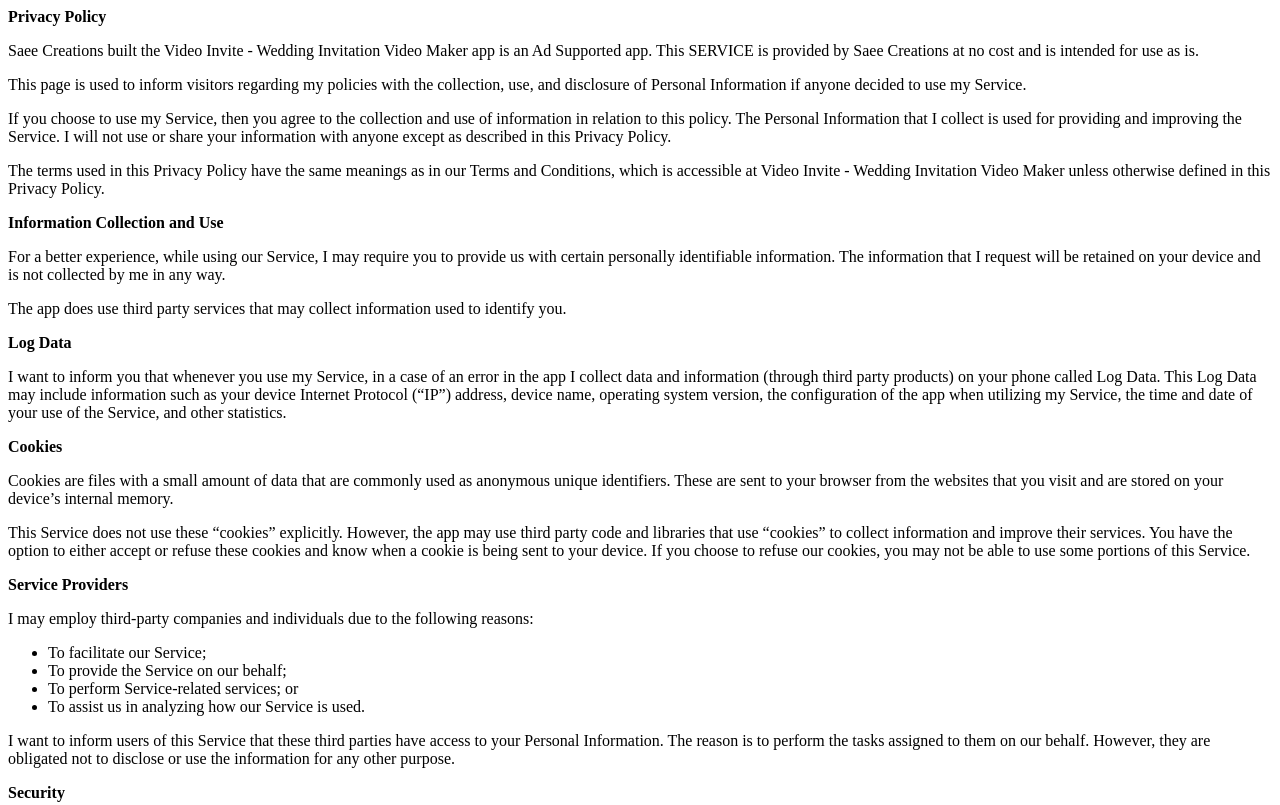
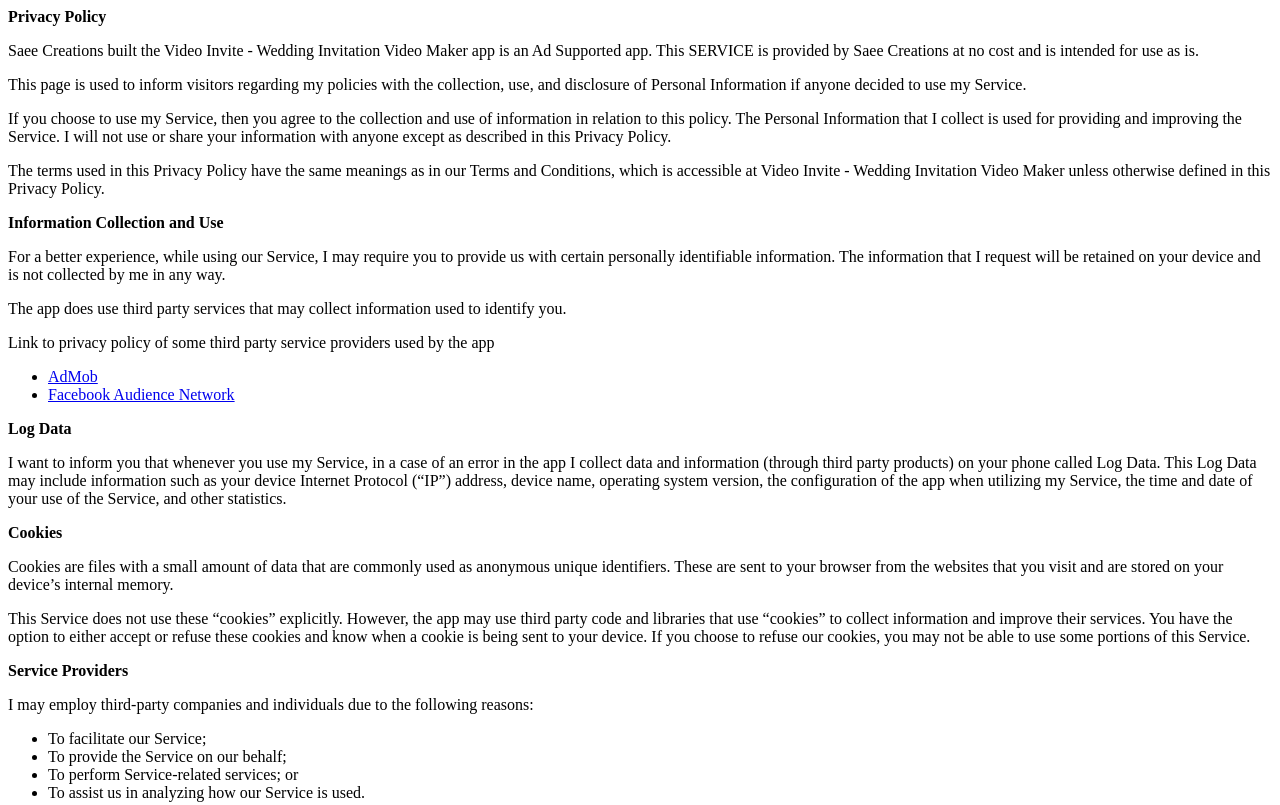
Before and after one commit to VideoInvite/VideoInvite.github.io, a plain HTML site: page privacy-policy.html in a window 1280 px wide. Shown: the top 805 px of the page. Drawn offline with Linux system fonts and the light colour scheme.

Commit message:
Update privacy-policy.html
added fb ads

```diff
--- a/privacy-policy.html
+++ b/privacy-policy.html
@@ -9,12 +9,13 @@
 <p><strong>Information Collection and Use</strong></p>
 <p>For a better experience, while using our Service, I may require you to provide us with certain personally identifiable information. The information that I request will be retained on your device and is not collected by me in any way.</p>
 <p>The app does use third party services that may collect information used to identify you.</p>
-<!--<p>Link to privacy policy of some third party service providers used by the app</p>
-<ul><li><a href="https://www.google.com/policies/privacy/" target="_blank" rel="noreferrer noopener">Google Play Services</a></li>
+<p>Link to privacy policy of some third party service providers used by the app</p>
+<ul>
 <li><a href="https://support.google.com/admob/answer/6128543?hl=en" target="_blank" rel="noreferrer noopener">AdMob</a></li>
 <li><a href="https://www.facebook.com/about/privacy" target="_blank" rel="noreferrer noopener">Facebook Audience Network</a></li>
-<li><a href="https://www.mopub.com/en/legal/privacy" target="_blank" rel="noreferrer noopener">Mopub</a></li>
-</ul> -->
+<!--<li><a href="https://www.mopub.com/en/legal/privacy" target="_blank" rel="noreferrer noopener">Mopub</a></li>
+<li><a href="https://www.google.com/policies/privacy/" target="_blank" rel="noreferrer noopener">Google Play Services</a></li>-->
+</ul>
 <p><strong>Log Data</strong></p>
 <p>I want to inform you that whenever you use my Service, in a case of an error in the app I collect data and information (through third party products) on your phone called Log Data. This Log Data may include information such as your device Internet Protocol (“IP”) address, device name, operating system version, the configuration of the app when utilizing my Service, the time and date of your use of the Service, and other statistics.</p>
 <p><strong>Cookies</strong></p>
```
